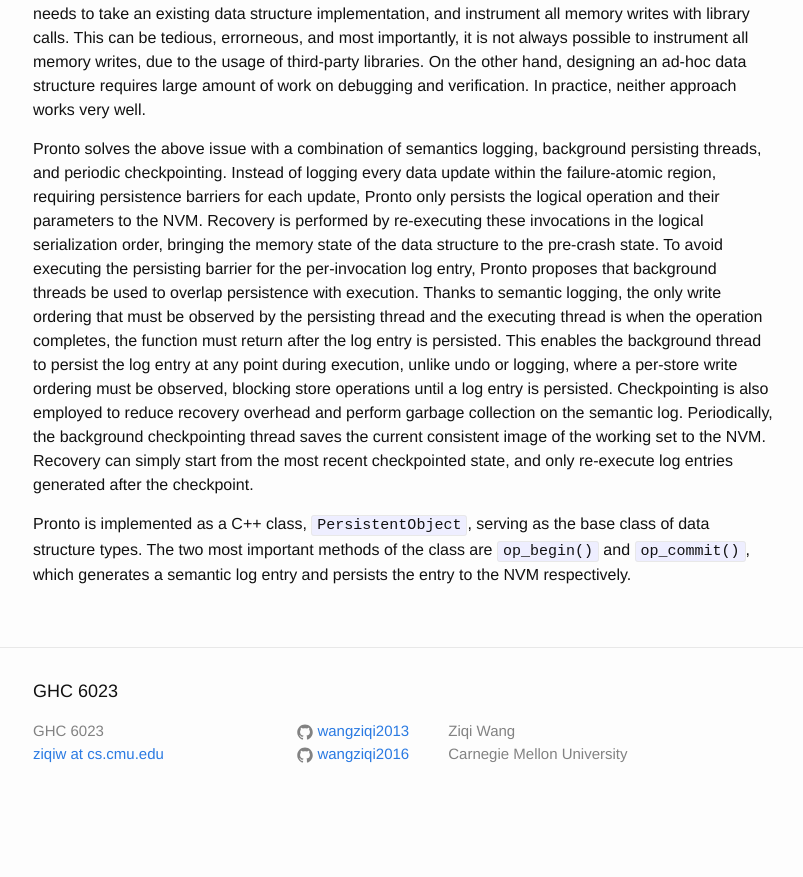
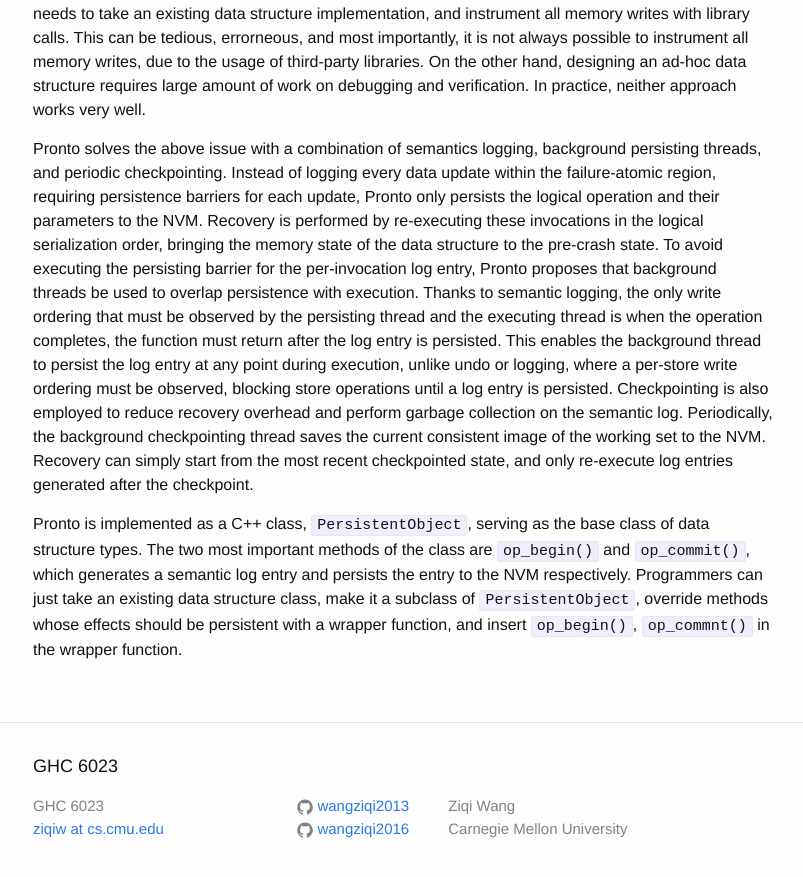
Before and after one commit to wangziqi2013/wangziqi2013.github.io, a Jekyll site: the page built from _posts/2020-08-26-pronto.markdown, in a window 1280 px wide and 900 px high, scrolled down 586 px. Shown: the top 877 px of the window, without its empty margins (237-1040 px from the left). Built offline with Jekyll 4.4.1, drawn with Linux system fonts in a browser that asks for light colours; before the commit the page ends 1411 px from its top, so only the background shows below that.

Commit message:
Adding usage

```diff
--- a/_posts/2020-08-26-pronto.markdown
+++ b/_posts/2020-08-26-pronto.markdown
@@ -40,3 +40,6 @@ checkpoint.
 Pronto is implemented as a C++ class, `PersistentObject`, serving as the base class of data structure types.
 The two most important methods of the class are `op_begin()` and `op_commit()`, which generates a semantic log entry and
 persists the entry to the NVM respectively.
+Programmers can just take an existing data structure class, make it a subclass of `PersistentObject`,
+override methods whose effects should be persistent with a wrapper function, and insert `op_begin()`, `op_commnt()` in
+the wrapper function.
```
